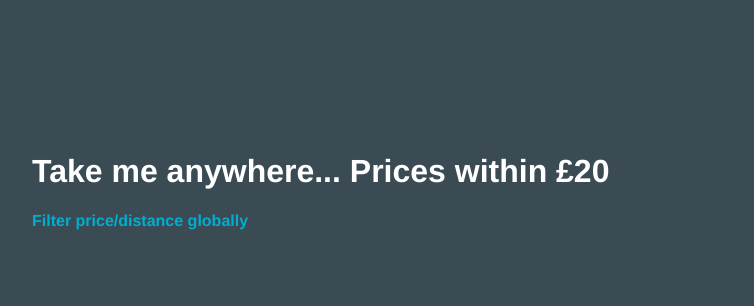
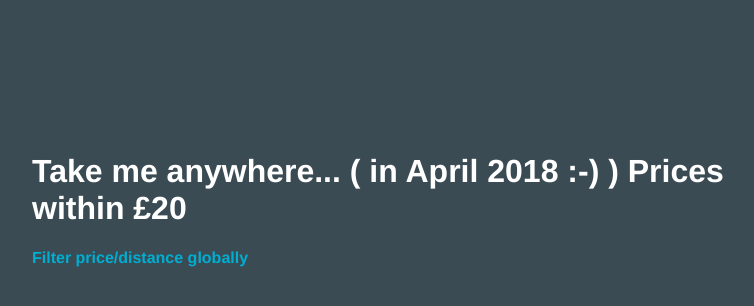
Before and after one commit to EDjur/flight-explore, a Flask app: template templates/index.html in a window 1280 px wide. Shown: the top 306 px of the page, without its empty margins (230-984 px from the left). Run offline with Flask 2, Linux system fonts and the light colour scheme; the template is opened without the code that fills it, so the values that code supplies are empty.

Commit message:
Added permanent April for now

```diff
--- a/templates/index.html
+++ b/templates/index.html
@@ -1,7 +1,7 @@
 <!DOCTYPE html>
 <html>
 <head>
-    <title>Take me anywhere... ( in April 2018 :-) )</title>
+    <title>Take me anywhere...</title>
     <meta http-equiv="Content-Type" content="text/html; charset=utf-8">
     <link rel="stylesheet" href="{{ url_for('static', filename='style.css') }}"/>
 </head>
@@ -9,7 +9,7 @@
 <table>
     <tr>
         <td>
-            <h1 id="message">Take me anywhere... Prices within £20</h1>
+            <h1 id="message">Take me anywhere...  ( in April 2018 :-) ) Prices within £20</h1>
             <h4><a class="btn" href="{{ url_for('price_by_distance') }}">Filter price/distance globally</a></h4>
               {% for flight in flights %}
                 <p class="description"></p><b><span class="blue">{{ flight.destination }}, {{ flight.country }}</span></b>
--- a/templates/price-by-distance.html
+++ b/templates/price-by-distance.html
@@ -9,7 +9,7 @@
 <table>
     <tr>
         <td>
-            <h1 id="message">Take me anywhere... All flights ranked by price per 100 km</h1>
+            <h1 id="message">Take me anywhere...  ( in April 2018 :-) ) All flights ranked by price per 100 km</h1>
             <h3>Filtered at < £2.5 per 100 km</h3>
             <h4><a class="btn" href="{{ url_for('index') }}">Filter by price only</a></h4>
               {% for flight in flights %}
```
